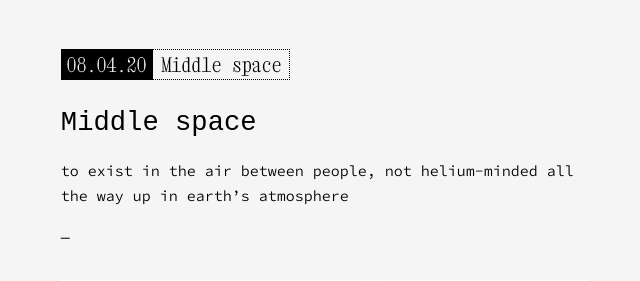
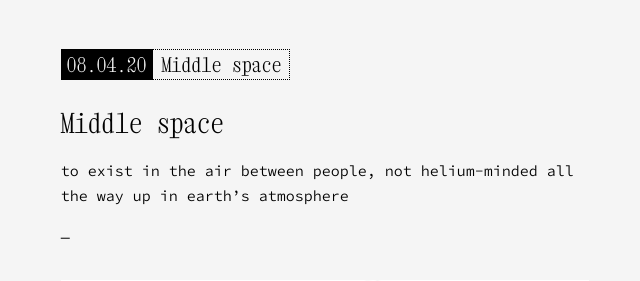
Before and after one commit to vannavu/vannavu.github.io, a Jekyll site: the page built from pages/long_scroll.md, in a window 1280 px wide. Shown: the part 5846-6127 px from the top of the page, without its empty margins (306-946 px from the left). Built offline with Jekyll 4.4.1, drawn with Linux system fonts in a browser that asks for light colours.

Commit message:
fix font naming

```diff
--- a/assets/css/theme.css
+++ b/assets/css/theme.css
@@ -222,7 +222,7 @@ h2 /* post date */ {
 }
 
 h3, h4 /* larger in-post text */ {
-  font-family: Xanh Mono, monospace;
+  font-family: Xanh Mono Regular, monospace;
   font-size: 1.7rem;
   line-height: 1.4;
 }
@@ -342,7 +342,7 @@ main#about a:hover {
 }
 
 main#about a:hover::before, main#about a:hover::after {
-  font-family: Xanh Mono, monospace;
+  font-family: Xanh Mono Regular, monospace;
 }
 
 main#about ul {
```
